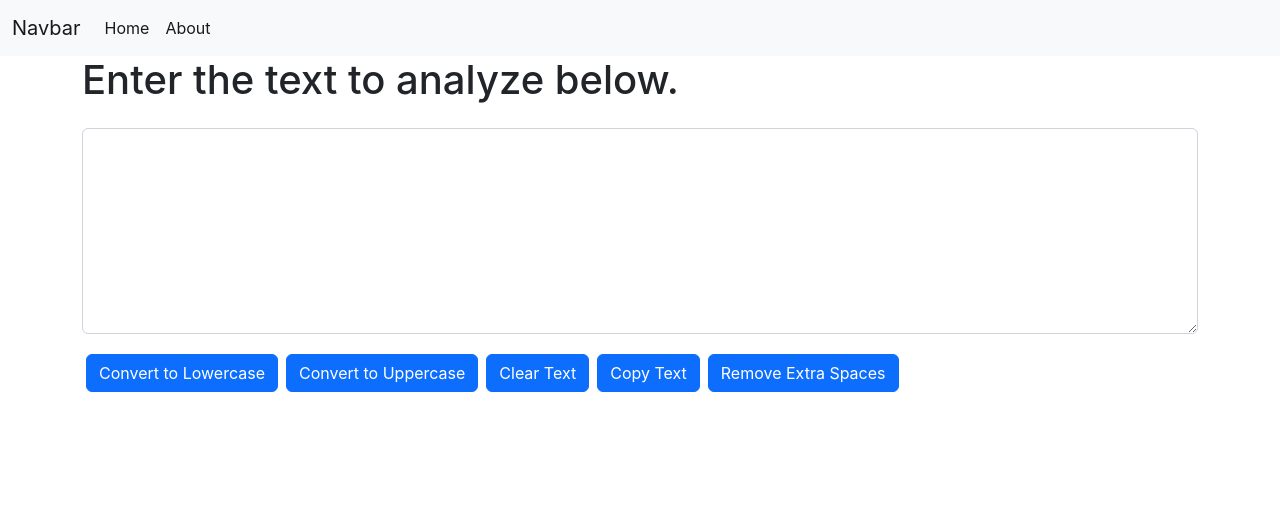
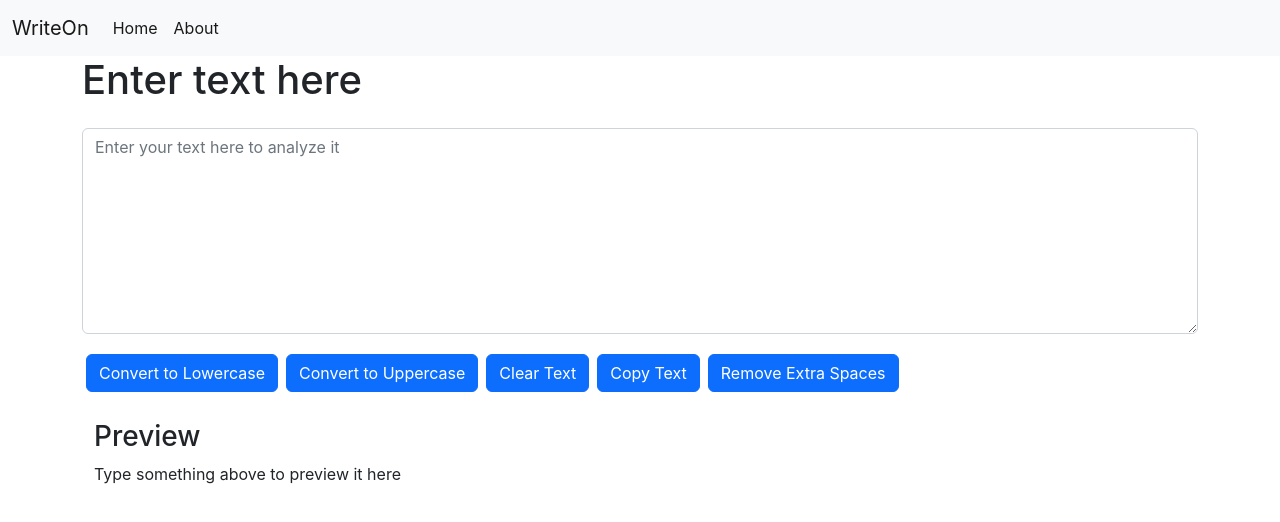
Before and after one commit to shahinshaikh07/ReactApp, a React (Create React App) app: page / in a window 1280 px wide. Shown: the top 522 px of the page. Built offline with nearby package versions, Linux system fonts and the light colour scheme.

Commit message:
5th Commit

```diff
--- a/src/App.js
+++ b/src/App.js
@@ -5,8 +5,8 @@ import Textform from './Components/Textform';
 
 function App() {
   return (<>
-  <Navbar/>
-  <Textform/>
+  <Navbar title="WriteOn"/>
+  <Textform heading="Enter text here"/>
   </>
   );
 }
--- a/src/Components/Navbar.js
+++ b/src/Components/Navbar.js
@@ -1,10 +1,11 @@
 import React from 'react'
+//import Proptypes from 'prop-types'
 
-export default function Navbar() {
+export default function Navbar(props) {
   return (
     <div> <nav className="navbar navbar-expand-lg bg-light">
   <div className="container-fluid">
-    <a className="navbar-brand" href="#">Navbar</a>
+    <a className="navbar-brand" href="#">{props.title}</a>
     <button className="navbar-toggler" type="button" data-bs-toggle="collapse" data-bs-target="#navbarSupportedContent" aria-controls="navbarSupportedContent" aria-expanded="false" aria-label="Toggle navigation">
       <span className="navbar-toggler-icon"></span>
     </button>
--- a/src/Components/Textform.js
+++ b/src/Components/Textform.js
@@ -1,24 +1,52 @@
-import React from 'react'
+import React, {useState} from 'react'
+//import PropTypes from 'prop-types'
 
-export default function Textform() {
-const handleLoCLick = () => {}
-const handleUpClick = () => {}
-const handleClearClick = () => {}
+export default function Textform(props) {
+const [text, setText] = useState("");
+
+const handleLoCLick = () => {
+    let newText = text.toLowerCase();
+    setText(newText);
+}
+
+const handleUpClick = () => {
+    let newText = text.toUpperCase();
+    setText(newText)
+}
+
+const handleClearClick = () => {
+    let newText = "";
+    setText(newText);
+}
+
 const handleCopy = () => {}
 const handleExtraSpace = () => {}
+const handleOnChange = (event) => {
+    setText(event.target.value)
+}
 
   return (
    <div className='container'>
-       <h1 className='mb-4'>Enter the text to analyze below.</h1>
+       <h1 className='mb-4'>{props.heading}</h1>
 
 <div className="mb-3">
-    <textarea className="form-control" id="exampleFormControlTextarea1" rows="8"></textarea>
+    <textarea value={text} onChange={handleOnChange} placeholder='Enter your text here to analyze it' className="form-control" id="myBox" rows="8"></textarea>
 </div>
+
+{/* Buttons providing different functionalities */}
+
 <button type="button" class="btn btn-primary mx-1 my-1" onClick={handleLoCLick}>Convert to Lowercase</button>
 <button type="button" class="btn btn-primary mx-1 my-1" onClick={handleUpClick} >Convert to Uppercase</button>
 <button type="button" class="btn btn-primary mx-1 my-1" onClick={handleClearClick} >Clear Text</button>
 <button type="button" class="btn btn-primary mx-1 my-1" onClick={handleCopy} >Copy Text </button>
 <button type="button" class="btn btn-primary mx-1 my-1" onClick={handleExtraSpace} >Remove Extra Spaces</button>
+<div className="container my-4">
+    <h3>Preview</h3>
+    <p>
+        {text.length > 0 ? text : "Type something above to preview it here"}
+      </p>
+</div>
+
    </div>
   )
 }
```
